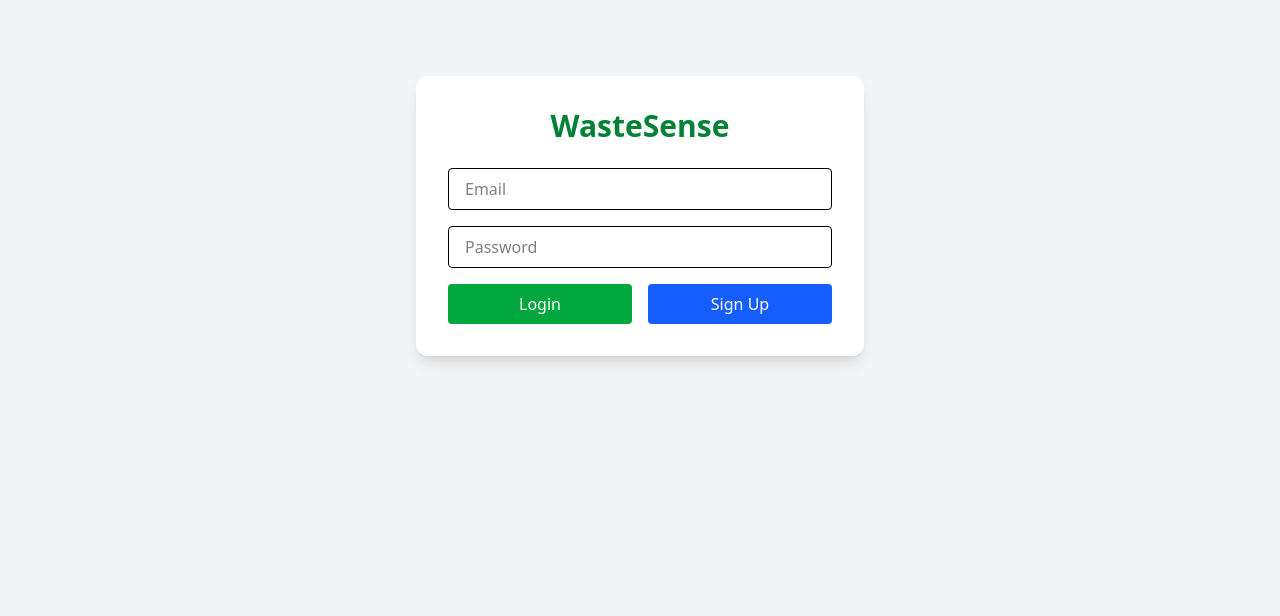
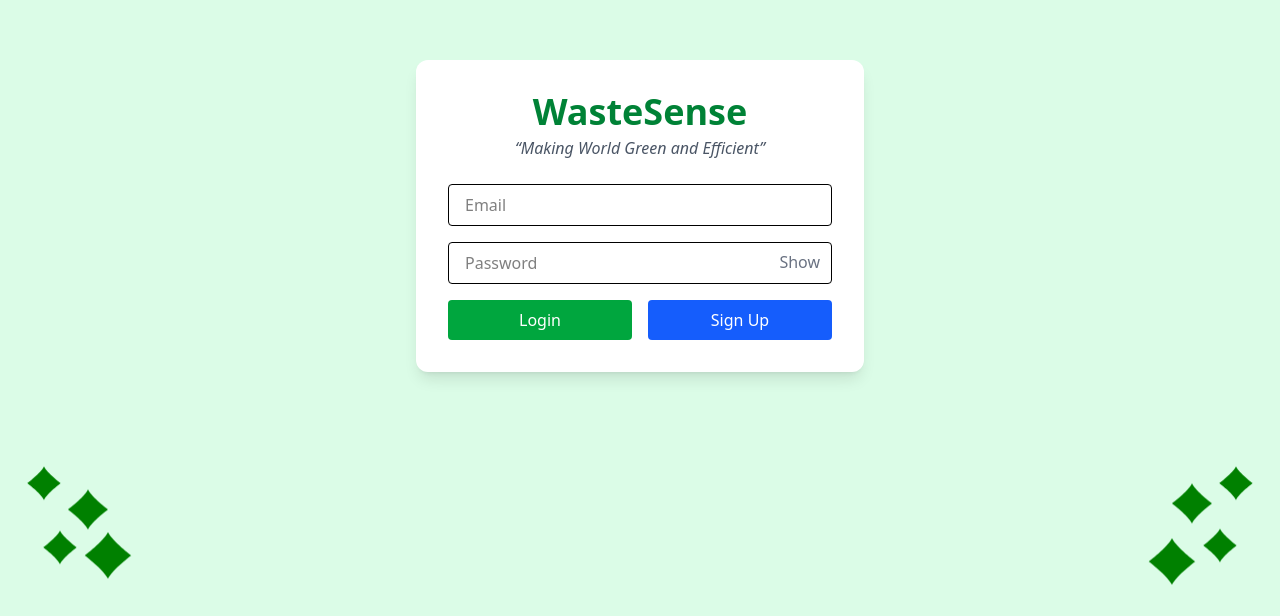
Before and after one commit to Vignesh11011/Project1_Btech_2025, a React (Vite) app in the folder waste-sense/: page /auth in a window 1280 px wide. Shown: the part 184-800 px from the top of the page. Built offline with nearby package versions, Linux system fonts and the light colour scheme.

Commit message:
Auth and analysis updated

```diff
--- a/waste-sense/src/Components/Navbar.jsx
+++ b/waste-sense/src/Components/Navbar.jsx
@@ -1,10 +1,21 @@
 import React from "react";
+import { supabase } from "../supabase_client.jsx";
+import { useNavigate } from "react-router-dom";
 
 function Navbar({ activeTab, setActiveTab }) {
+  const navigate = useNavigate();
+
+  const handleSignOut = async () => {
+    await supabase.auth.signOut();
+    navigate("/auth"); // redirect to login after signout
+  };
+
   return (
+    <nav className="bg-green-600 text-white flex items-center justify-between px-6 py-4 shadow-md">
+      <div className="text-xl font-bold cursor-pointer" onClick={() => navigate("/")}>
+        WasteSense
+      </div>
 
-    <nav className="bg-green-600 text-white flex items-center justify-between px-6 py-4 shadow-md">
-      <div className="text-xl font-bold">WasteSense</div>
       <div className="flex space-x-6">
         <button
           className={`px-4 py-2 rounded-md ${
@@ -20,10 +31,19 @@ function Navbar({ activeTab, setActiveTab }) {
           }`}
           onClick={() => setActiveTab("holdings")}
         >
-          Waste Holdings
+          <a href="/garbbot" className="hover:underline">
+            GarbBot
+          </a>
         </button>
       </div>
-      <div>
+
+      <div className="flex items-center space-x-4">
+        <button
+          onClick={handleSignOut}
+          className="bg-red-500 hover:bg-red-600 px-3 py-1 rounded-md text-white"
+        >
+          Sign Out
+        </button>
         <img
           src="https://cdn-icons-png.flaticon.com/512/3135/3135715.png"
           alt="User"
--- a/waste-sense/src/Pages/AuthPage.jsx
+++ b/waste-sense/src/Pages/AuthPage.jsx
@@ -5,34 +5,64 @@ import { useNavigate } from "react-router-dom";
 function AuthPage() {
   const [email, setEmail] = useState("");
   const [password, setPassword] = useState("");
+  const [showPassword, setShowPassword] = useState(false);
   const [loading, setLoading] = useState(false);
   const [errorMsg, setErrorMsg] = useState("");
+  const [confirmationMsg, setConfirmationMsg] = useState("");
   const navigate = useNavigate();
 
   const handleLogin = async () => {
     setLoading(true);
     setErrorMsg("");
-    const { data, error } = await supabase.auth.signInWithPassword({ email, password });
+    const { error } = await supabase.auth.signInWithPassword({ email, password });
     if (error) setErrorMsg(error.message);
-    else navigate("/"); // redirect to home on successful login
+    else navigate("/");
     setLoading(false);
   };
 
   const handleSignup = async () => {
     setLoading(true);
     setErrorMsg("");
-    const { data, error } = await supabase.auth.signUp({ email, password });
+    const { error } = await supabase.auth.signUp({ email, password });
     if (error) setErrorMsg(error.message);
-    else navigate("/"); // redirect after signup
+    else setConfirmationMsg("Signup successful! Check your email for confirmation.");
     setLoading(false);
   };
 
+  // Leaf SVG component
+  const Leaf = ({ className }) => (
+    <svg
+      className={className}
+      width="40"
+      height="40"
+      viewBox="0 0 24 24"
+      fill="green"
+      xmlns="http://www.w3.org/2000/svg"
+    >
+      <path d="M12 2C10 6 2 12 2 12s8 6 10 10c2-4 10-10 10-10s-8-6-10-10z" />
+    </svg>
+  );
+
   return (
-    <div className="min-h-screen flex items-center justify-center bg-gray-100">
-      <div className="bg-white p-8 rounded-xl shadow-lg w-full max-w-md">
-        <h1 className="text-3xl font-bold text-center mb-6 text-green-700">WasteSense</h1>
+    <div className="min-h-screen flex items-center justify-center relative bg-green-100 overflow-hidden">
+      {/* Left side leaves */}
+      <Leaf className="absolute bottom-10 left-10 animate-float-slow" />
+      <Leaf className="absolute bottom-20 left-16 w-12 h-12 animate-float" />
+      <Leaf className="absolute bottom-28 left-6 w-10 h-10 animate-float-slower" />
+      <Leaf className="absolute bottom-6 left-20 w-14 h-14 animate-float-slow" />
+
+      {/* Right side leaves */}
+      <Leaf className="absolute bottom-12 right-10 animate-float" />
+      <Leaf className="absolute bottom-20 right-16 w-12 h-12 animate-float-slow" />
+      <Leaf className="absolute bottom-28 right-6 w-10 h-10 animate-float-slower" />
+      <Leaf className="absolute bottom-6 right-20 w-14 h-14 animate-float" />
+
+      <div className="bg-white p-8 rounded-xl shadow-lg w-full max-w-md relative z-10">
+        <h1 className="text-4xl font-bold text-green-700 text-center mb-1">WasteSense</h1>
+        <p className="text-center text-gray-600 mb-6 italic">“Making World Green and Efficient”</p>
 
         {errorMsg && <p className="text-red-500 text-center mb-4">{errorMsg}</p>}
+        {confirmationMsg && <p className="text-green-600 text-center mb-4">{confirmationMsg}</p>}
 
         <input
           type="email"
@@ -41,13 +71,23 @@ function AuthPage() {
           value={email}
           onChange={(e) => setEmail(e.target.value)}
         />
-        <input
-          type="password"
-          placeholder="Password"
-          className="w-full border px-4 py-2 mb-4 rounded focus:outline-none focus:ring-2 focus:ring-green-400"
-          value={password}
-          onChange={(e) => setPassword(e.target.value)}
-        />
+
+        <div className="relative mb-4">
+          <input
+            type={showPassword ? "text" : "password"}
+            placeholder="Password"
+            className="w-full border px-4 py-2 rounded focus:outline-none focus:ring-2 focus:ring-green-400"
+            value={password}
+            onChange={(e) => setPassword(e.target.value)}
+          />
+          <button
+            type="button"
+            className="absolute right-3 top-2 text-gray-500 hover:text-gray-700"
+            onClick={() => setShowPassword(!showPassword)}
+          >
+            {showPassword ? "Hide" : "Show"}
+          </button>
+        </div>
 
         <div className="flex justify-between gap-4">
           <button
@@ -66,6 +106,19 @@ function AuthPage() {
           </button>
         </div>
       </div>
+
+      {/* Leaf float animations */}
+      <style>
+        {`
+          @keyframes float {
+            0%, 100% { transform: translateY(0); }
+            50% { transform: translateY(-10px); }
+          }
+          .animate-float { animation: float 3s ease-in-out infinite; }
+          .animate-float-slow { animation: float 4s ease-in-out infinite; }
+          .animate-float-slower { animation: float 5s ease-in-out infinite; }
+        `}
+      </style>
     </div>
   );
 }
```
